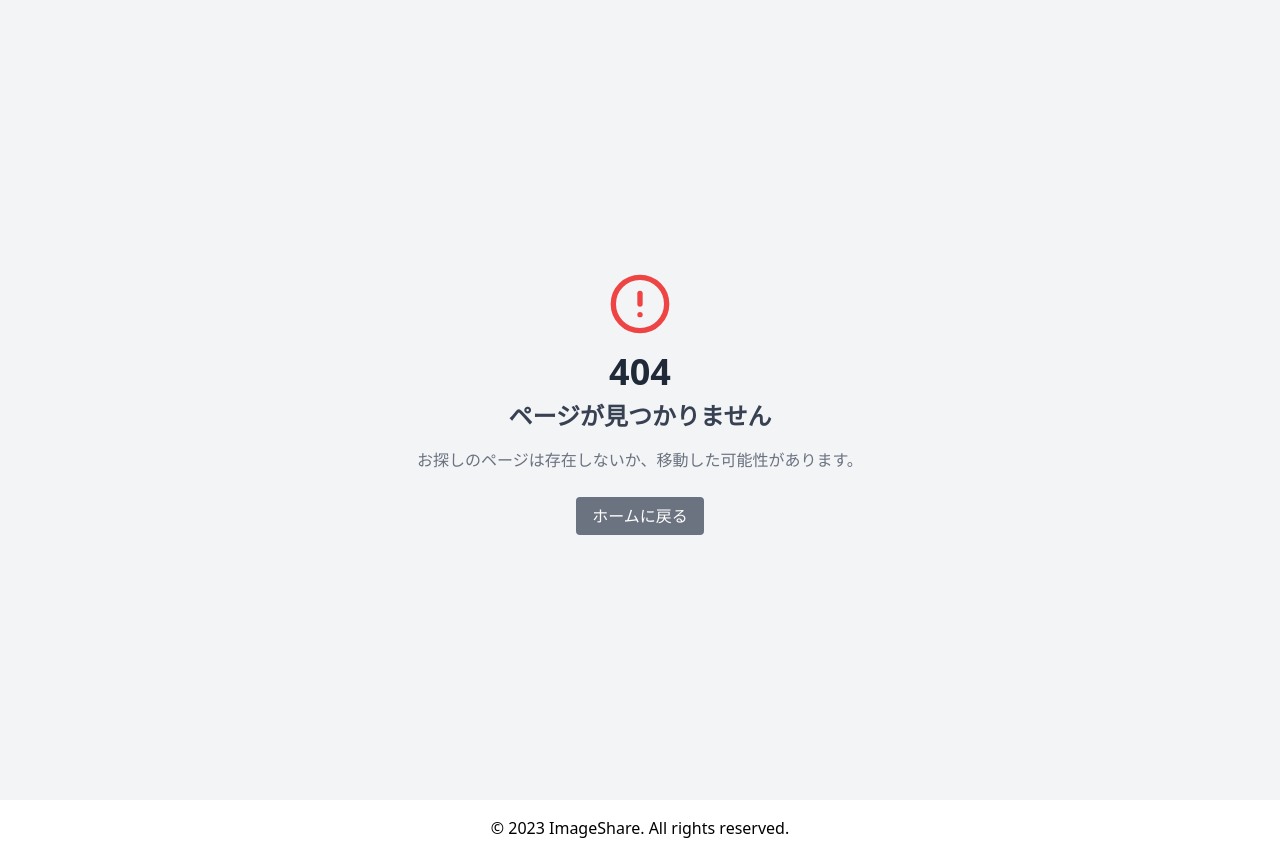
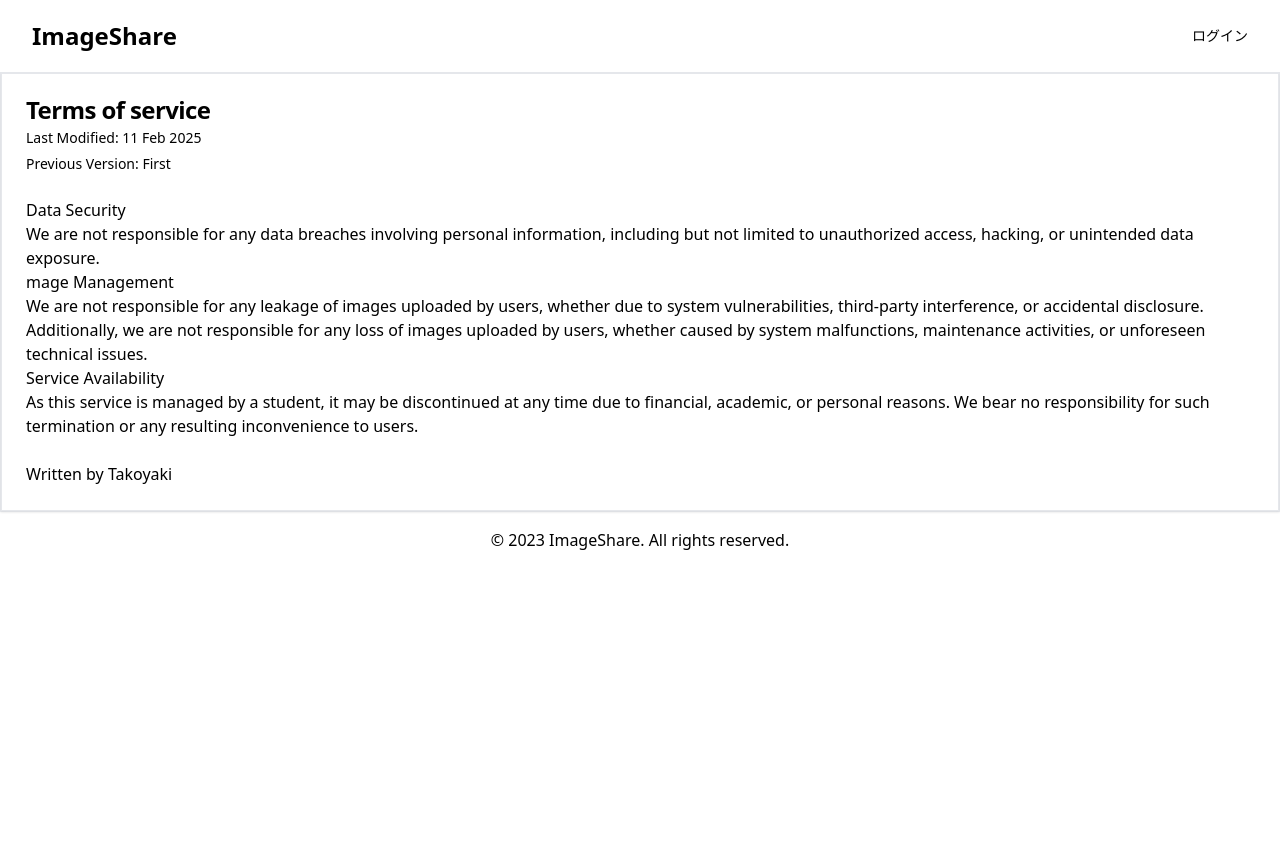
Before and after one commit to takoyakidath/image-uploader, a Next.js app: page /terms/archive/first in a window 1280 px wide. Before the commit this address had no page. After the commit the page ends 800 px from the top, so only its background shows below. Built offline with nearby package versions, Linux system fonts and the light colour scheme.

Commit message:
ヘッダーコンポーネントの名前を修正し、利用規約ページを追加。プライバシーポリシーへのリンクを利用規約へのリンクに変更。不要なプライバシーポリシー関連のファイルを削除。

```diff
--- a/src/app/dashboard/layout.tsx
+++ b/src/app/dashboard/layout.tsx
@@ -1,4 +1,4 @@
-import Header from "@/components/header";
+import HeaderDath from "@/components/header";
 import SideBar from "@/components/sidebar";
 type Props = {
 	children: React.ReactNode;
@@ -8,7 +8,7 @@
 	return (
 		<>
 			<div className="bg-slate-500 ">
-				<Header />
+				<HeaderDath />
 			</div>
 
 			<SideBar />
--- a/src/app/layout.tsx
+++ b/src/app/layout.tsx
@@ -1,4 +1,5 @@
 import "./globals.css";
+import Header from "@/components/header";
 import type { Metadata } from "next";
 export const metadata: Metadata = {
 	title: "Image Uploader",
@@ -14,6 +15,7 @@
 	return (
 		<html lang="en">
 			<body>
+				<Header />
 				{children}
 				<footer className="container mx-auto p-4 text-center text-muted-foreground">
 					<p>&copy; 2023 ImageShare. All rights reserved.</p>
--- a/src/app/loading.tsx
+++ b/src/app/loading.tsx
@@ -1,5 +1,4 @@
 import { Loader2 } from "lucide-react";
-
 export default function Loading() {
 	return (
 		<div className="flex items-center justify-center min-h-screen bg-gray-100">
--- a/src/app/page.tsx
+++ b/src/app/page.tsx
@@ -11,18 +11,6 @@
 export default function Home() {
 	return (
 		<div className="min-h-screen bg-gradient-to-b from-gray-100 to-white dark:from-gray-900 dark:to-gray-800">
-			<header className="container mx-auto p-4">
-				<nav className="flex justify-between items-center">
-					<div className="flex items-center space-x-4">
-						<div className="w-10·h-10·bg-primary·rounded-full" />
-						<span className="text-2xl font-bold text-primary">ImageShare</span>
-					</div>
-					<Button asChild>
-						<Link href="/login">ログイン</Link>
-					</Button>
-				</nav>
-			</header>
-
 			<main className="container mx-auto px-4 py-12 text-center">
 				<TypographyH1 className="mb-6 text-primary">
 					画像共有の新しいカタチ
--- a/src/app/privacy/archive/first/page.tsx
+++ b/src/app/terms/archive/first/page.tsx
@@ -13,11 +13,11 @@
 			<Card>
 				<Card>
 					<CardHeader>
-						<CardTitle>Privacy Policy</CardTitle>
+						<CardTitle>Terms of service</CardTitle>
 						<CardDescription>Last Modified: 11 Feb 2025</CardDescription>
 						<CardDescription>
 							Previous Version:{" "}
-							<Link href="/privacy/archive/first">
+							<Link href="/terms/archive/first">
 								First{/*普通は日付を入れる*/}
 							</Link>
 						</CardDescription>
--- a/src/app/privacy/page.tsx
+++ b/src/app/terms/page.tsx
@@ -13,11 +13,11 @@
 			<Card>
 				<Card>
 					<CardHeader>
-						<CardTitle>Privacy Policy</CardTitle>
+						<CardTitle>Terms of service</CardTitle>
 						<CardDescription>Last Modified: 11 Feb 2025</CardDescription>
 						<CardDescription>
 							Previous Version:{" "}
-							<Link href="/privacy/archive/first">
+							<Link href="/terms/archive/first">
 								First{/*普通は日付を入れる*/}
 							</Link>
 						</CardDescription>
--- a/src/components/header.tsx
+++ b/src/components/header.tsx
@@ -1,5 +1,21 @@
+import { Button } from "@/components/ui/button";
 import Link from "next/link";
 export default function Header() {
+	return (
+		<header className="container mx-auto p-4">
+			<nav className="flex justify-between items-center">
+				<div className="flex items-center space-x-4">
+					<div className="w-10·h-10·bg-primary·rounded-full" />
+					<span className="text-2xl font-bold text-primary">ImageShare</span>
+				</div>
+				<Button asChild>
+					<Link href="/login">ログイン</Link>
+				</Button>
+			</nav>
+		</header>
+	);
+}
+export function HeaderDath() {
 	return (
 		<header className="container mx-auto p-4 ">
 			<nav className="flex justify-between items-center">
--- a/src/components/login-form.tsx
+++ b/src/components/login-form.tsx
@@ -66,7 +66,7 @@
 			</Card>
 			<div className="text-balance text-center text-xs text-muted-foreground [&_a]:underline [&_a]:underline-offset-4 hover:[&_a]:text-primary">
 				By clicking continue, you agree to our{" "}
-				<a href="/privacy">Privacy Policy</a>.
+				<a href="/terms">Terms of service</a>.
 			</div>
 		</div>
 	);
--- a/src/components/sigin-form.tsx
+++ b/src/components/sigin-form.tsx
@@ -61,7 +61,7 @@
 			</Card>
 			<div className="text-balance text-center text-xs text-muted-foreground [&_a]:underline [&_a]:underline-offset-4 hover:[&_a]:text-primary">
 				By clicking continue, you agree to our{" "}
-				<a href="/privacy">Privacy Policy</a>.
+				<a href="/terms">Terms of service</a>.
 			</div>
 		</div>
 	);
```
